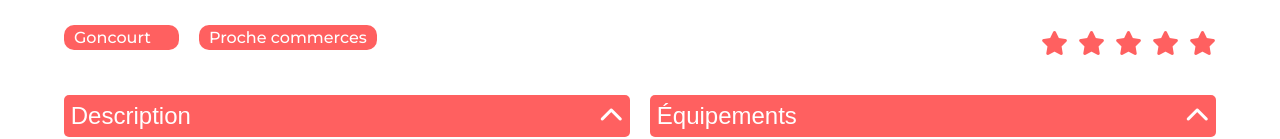
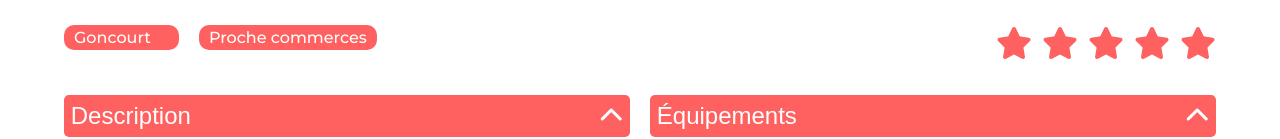
Before and after one commit to estebanxo/P6, a React (Create React App) app: page /FicheLogement/0979876d in a window 1280 px wide. Shown: the part 666-805 px from the top of the page. Built offline with nearby package versions, Linux system fonts and the light colour scheme.

Commit message:
modification mineur (size des étoiles)

```diff
--- a/src/component/FicheLogement.js
+++ b/src/component/FicheLogement.js
@@ -82,7 +82,7 @@ function FicheLogement() {
                   return (
                     <label key={`${star}, ${index}`} className="containerStars__stars">
                       <input type="radio" name="rate" value={currentRate} />
-                      <i className={currentRate <= (rateColor || logement.rating) ? "fa-solid fa-star fa-xl red" : "fa-solid fa-star fa-xl gray"} />
+                      <i className={currentRate <= (rateColor || logement.rating) ? "fa-solid fa-star fa-2xl red" : "fa-solid fa-star fa-2xl gray"} />
                     </label>
                   )
                 })}
```
